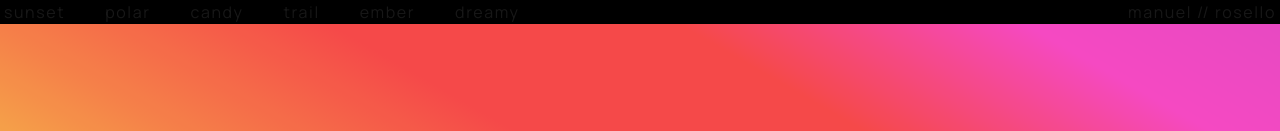
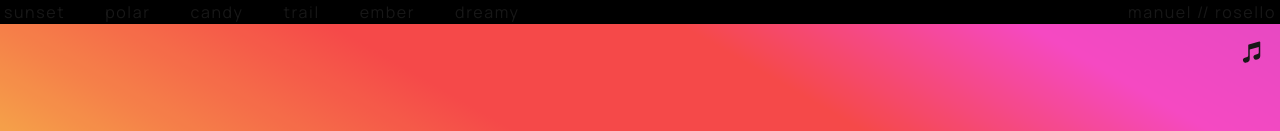
Before and after one commit to manuelrosello/parallaxescape, a Next.js app: page / in a window 1280 px wide. Shown: the top 131 px of the page. Built offline with nearby package versions, Linux system fonts and the light colour scheme.

Commit message:
Spotify Player

```diff
--- a/app/ui/parallax/parallax.tsx
+++ b/app/ui/parallax/parallax.tsx
@@ -1,6 +1,7 @@
 import { generateElements } from "@/app/lib/scenery-utils";
 import PaletteSwitcher from "@/app/lib/switcher";
 import React from "react";
+import Player from "../player/player";
 
 /**
  * Creates a parallax effect by overlapping several element layers
@@ -9,6 +10,7 @@ export default function Parallax() {
   return (
     <>
       <PaletteSwitcher></PaletteSwitcher>
+      <Player></Player>
       <div className="parallax-container">
         <div className="pe-layer pe-l1">
           {generateElements(1, 4).map((el) => (
--- /dev/null
+++ b/app/ui/player/player.tsx
@@ -0,0 +1,28 @@
+import { MusicalNoteIcon } from "@heroicons/react/24/solid";
+import { useState } from "react";
+
+export default function Player() {
+  const [visible, setVisible] = useState(false);
+
+  return (
+    <div className="flex flex-col gap-5 absolute p-4 right-0 top-[24px] z-50 items-end">
+      <button onClick={() => setVisible(!visible)}>
+        <MusicalNoteIcon className="w-6 [&>path]:stroke-[0.5]"></MusicalNoteIcon>
+      </button>
+
+      <iframe
+        className="w-full"
+        style={{
+          display: visible ? "unset" : "none",
+        }}
+        src="https://open.spotify.com/embed/playlist/0CFuMybe6s77w6QQrJjW7d?utm_source=generator&theme=0"
+        width="40%"
+        height="352"
+        frameBorder="0"
+        allowFullScreen={false}
+        allow="autoplay; clipboard-write; encrypted-media; fullscreen; picture-in-picture"
+        loading="lazy"
+      ></iframe>
+    </div>
+  );
+}
```
